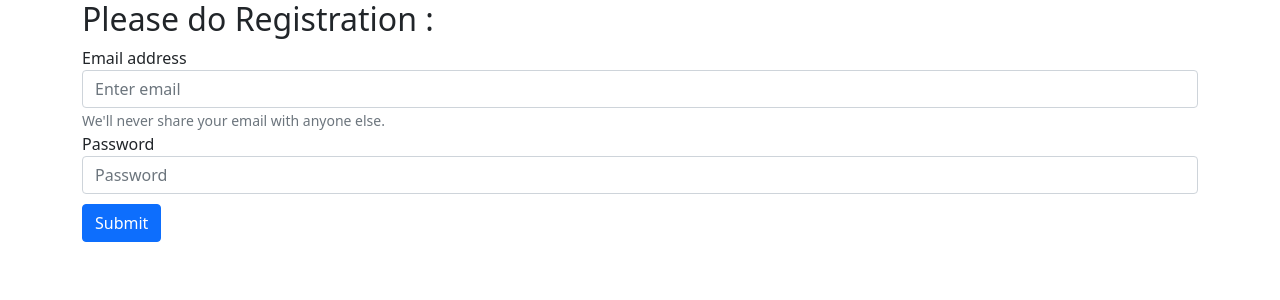
After one commit to RafsanRifat/Ajax_Todo, a Django app: page /registration_home/ in a window 1280 px wide. The commit adds this page. Shown: the top 300 px of the page. Run offline with Django 3.2, Linux system fonts and the light colour scheme.

Commit message:
view and url created for registration

```diff
--- /dev/null
+++ b/Templates/registration.html
@@ -0,0 +1,69 @@
+<!doctype html>
+<html lang="en">
+<head>
+    <meta charset="UTF-8">
+    <meta name="viewport"
+          content="width=device-width, user-scalable=no, initial-scale=1.0, maximum-scale=1.0, minimum-scale=1.0">
+    <meta http-equiv="X-UA-Compatible" content="ie=edge">
+    <script src="https://ajax.googleapis.com/ajax/libs/jquery/3.6.0/jquery.min.js"></script>
+    <link href="https://cdn.jsdelivr.net/npm/bootstrap@5.1.3/dist/css/bootstrap.min.css" rel="stylesheet"
+          integrity="sha384-1BmE4kWBq78iYhFldvKuhfTAU6auU8tT94WrHftjDbrCEXSU1oBoqyl2QvZ6jIW3" crossorigin="anonymous">
+    <title>Todo</title>
+</head>
+<body>
+<div class="container">
+    <!--Registration form-->
+    <div class="registration" id="registration">
+        <h2>Please do Registration : </h2>
+        <form>
+            {% csrf_token %}
+            <div class="form-group">
+                <label for="exampleInputEmail1">Email address</label>
+                <input id="email" type="email" class="form-control" id="exampleInputEmail1" aria-describedby="emailHelp"
+                       placeholder="Enter email">
+                <small id="emailHelp" class="form-text text-muted">We'll never share your email with anyone
+                    else.</small>
+            </div>
+            <div class="form-group">
+                <label for="exampleInputPassword1">Password</label>
+                <input id="password" type="password" class="form-control" id="exampleInputPassword1"
+                       placeholder="Password">
+            </div>
+            <button style="margin-top: 10px" type="submit" class="btn btn-primary">Submit</button>
+        </form>
+    </div>
+
+
+</div>
+
+<!--registration-->
+<script>
+    $(document).ready(function () {
+        $('#registration').submit(function (e) {
+            e.preventDefault()
+
+            var url = '{% url 'registration' %}'
+            var data = {
+                email: $('#email').val(),
+                password: $('#password').val(),
+                csrfmiddlewaretoken: $('input[name="csrfmiddlewaretoken"]').val(),
+            }
+
+            $.ajax({
+                url: url,
+                data: data,
+                type: 'POST'
+            }).done(function (response) {
+                console.log(response)
+                console.log(response.email)
+                console.log(response.password)
+            })
+
+        })
+    })
+</script>
+<script src="https://cdn.jsdelivr.net/npm/bootstrap@5.1.3/dist/js/bootstrap.bundle.min.js"
+        integrity="sha384-ka7Sk0Gln4gmtz2MlQnikT1wXgYsOg+OMhuP+IlRH9sENBO0LRn5q+8nbTov4+1p"
+        crossorigin="anonymous"></script>
+</body>
+</html>
--- a/todo/urls.py
+++ b/todo/urls.py
@@ -1,6 +1,6 @@
 from django.contrib import admin
 from django.urls import path
-from .views import home, todo_list, create_todo, delete, edit
+from .views import home, todo_list, create_todo, delete, edit, registration, registration_home
 
 urlpatterns = [
     path('', home, name='home'),
@@ -8,4 +8,6 @@ urlpatterns = [
     path('create_todo/', create_todo, name='create_todo'),
     path('delete/', delete, name='delete'),
     path('todos/<int:pk>/', edit, name='edit'),
+    path('registration/', registration, name='registration'),
+    path('registration_home/', registration_home, name='registration_home'),
 ]
--- a/todo/views.py
+++ b/todo/views.py
@@ -45,3 +45,14 @@ def edit(request, pk):
         'task': item.task,
         'update_id': item.id
     })
+
+
+def registration_home(request):
+    return render(request, 'registration.html')
+
+
+def registration(request):
+    if request.method == 'POST':
+        email = request.POST.get('email')
+        password = request.POST.get('password')
+        return JsonResponse({'email': email, 'password': password})
```
Also changed, not shown: Templates/index.html (+0 -23 lines).
